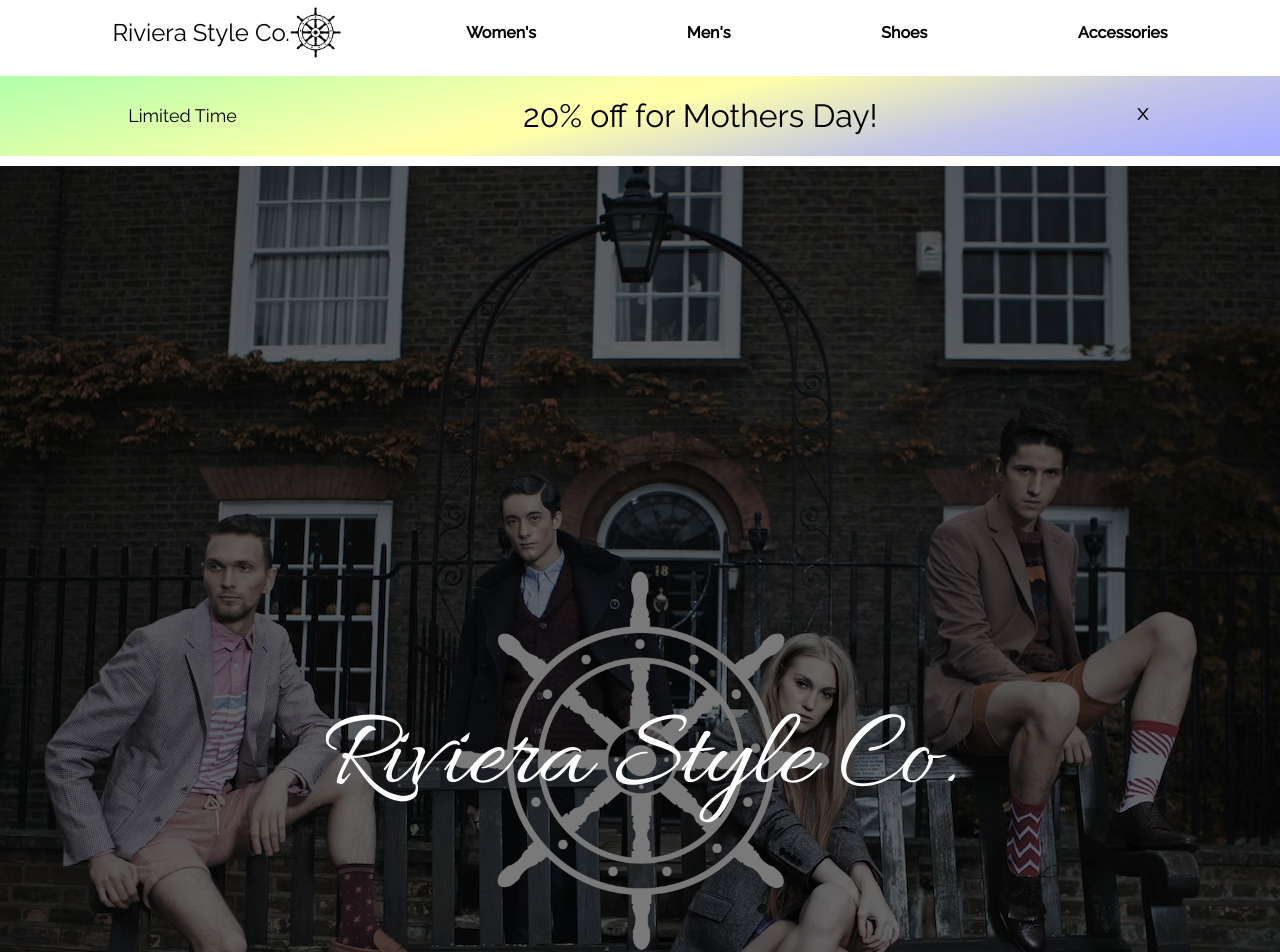
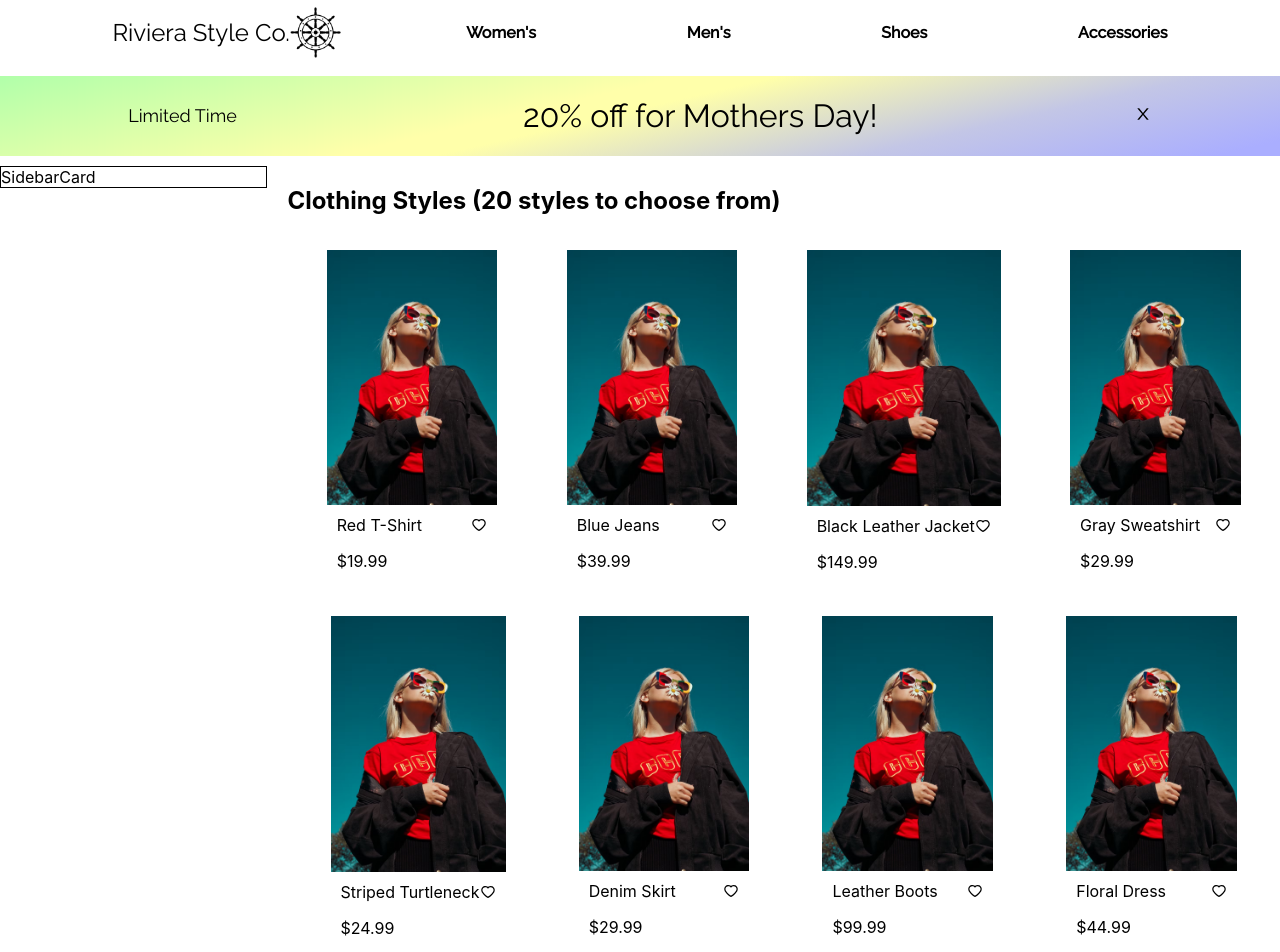
Before and after one commit to GordonPalagi/RivieraStyleCo, a React (Create React App) app in the folder riviera-style-co/: page / in a window 1280 px wide. Shown: the top 952 px of the page. Built offline with nearby package versions, Linux system fonts and the light colour scheme.

Commit message:
built the beginnings of the shopping page.

```diff
--- a/riviera-style-co/src/App.css
+++ b/riviera-style-co/src/App.css
@@ -6,6 +6,7 @@
   --photoSize-1000: 50vmax;
   --photoSize-800: 40vmax;
   --photoSize-500: 30vmax;
+  --photoSize-400: 20vmax;
   --photoSize-200: 4vmax;
 
   --fs-xxl: 6rem;
--- a/riviera-style-co/src/App.js
+++ b/riviera-style-co/src/App.js
@@ -1,11 +1,13 @@
 import './App.css';
-import Home from './Components/Layout/Home'
+import Home from './Components/Pages/Home';
 import Layout from './Components/Layout/Layout'
+import Shopping from './Components/Pages/Shopping';
 
 function App() {
   return (
     <Layout>
-      <Home/>
+      {/* <Home/> */}
+      <Shopping/>
     </Layout>
   )
 }
--- /dev/null
+++ b/riviera-style-co/src/Components/CSS/ShoppingCSS.css
@@ -0,0 +1,51 @@
+.shopping-con {
+    display: flex;
+    overflow: scroll;
+    justify-content: space-between;
+    align-items: stretch;
+}
+
+.picture-bed {
+    display: flex;
+    overflow: scroll;
+    flex-wrap: wrap;
+    justify-content: space-evenly;
+}
+
+.shopping-sidebar-con {
+    width: 100%;
+    margin-right: 20px;
+}
+
+.picture-con {
+
+}
+
+.shoppingCard-con {
+    height: var(--photoSize-400);
+    width: auto;
+    display: flex;
+    flex-direction: column;
+    padding: 20px;
+    margin: 10px 10px 60px 10px;
+}
+
+.shopCard-img {
+    height: 100%;
+    width: 100%;
+}
+
+.shopCard-details-con {
+    padding: 10px;
+}
+
+.shopCard-details-inner-con {
+    display: flex;
+    justify-content: space-between;
+    align-items: center;
+}
+
+.sidebar-card {
+    border: 1px solid black;
+
+}
--- /dev/null
+++ b/riviera-style-co/src/Components/Data/ClothingData.js
@@ -0,0 +1,147 @@
+import Jackets from '../Images/Jackets.avif'
+
+
+
+export default
+[
+    {
+      id: 1,
+      image: Jackets,
+      title: "Red T-Shirt",
+      price: "$19.99",
+      description: "This comfortable and stylish t-shirt is made from 100% cotton and is perfect for casual wear."
+    },
+    {
+      id: 2,
+      image: Jackets,
+      title: "Blue Jeans",
+      price: "$39.99",
+      description: "These classic blue jeans are made from high-quality denim and feature a relaxed fit and straight leg design."
+    },
+    {
+      id: 3,
+      image: Jackets,
+      title: "Black Leather Jacket",
+      price: "$149.99",
+      description: "This stylish and durable leather jacket is perfect for a night out on the town or a cool autumn day."
+    },
+    {
+      id: 4,
+      image: Jackets,
+      title: "Gray Sweatshirt",
+      price: "$29.99",
+      description: "Stay warm and cozy in this soft gray sweatshirt, featuring a comfortable loose fit and soft cotton material."
+    },
+    {
+      id: 5,
+      image: Jackets,
+      title: "Striped Turtleneck",
+      price: "$24.99",
+      description: "This classic turtleneck sweater features stylish stripes and a comfortable, stretchy fabric that will keep you warm all winter long."
+    },
+    {
+      id: 6,
+      image: Jackets,
+      title: "Denim Skirt",
+      price: "$29.99",
+      description: "This cute and versatile denim skirt is perfect for casual wear and can be dressed up or down with ease."
+    },
+    {
+      id: 7,
+      image: Jackets,
+      title: "Leather Boots",
+      price: "$99.99",
+      description: "These stylish leather boots are perfect for any occasion, with a classic design that will never go out of style."
+    },
+    {
+      id: 8,
+      image: Jackets,
+      title: "Floral Dress",
+      price: "$44.99",
+      description: "This beautiful floral dress is perfect for a summer day or a special occasion, with a flattering fit and flare design."
+    },
+    {
+      id: 9,
+      image: Jackets,
+      title: "Hooded Jacket",
+      price: "$59.99",
+      description: "Stay warm and dry in this durable hooded jacket, perfect for outdoor adventures and chilly days."
+    },
+    {
+      id: 10,
+      image: Jackets,
+      title: "High-Waisted Leggings",
+      price: "$19.99",
+      description: "These comfortable and stylish leggings feature a flattering high waist design and are perfect for any workout or casual wear."
+    },
+    {
+      id: 11,
+      image: Jackets,
+      title: "Red T-Shirt",
+      price: "$19.99",
+      description: "This comfortable and stylish t-shirt is made from 100% cotton and is perfect for casual wear."
+    },
+    {
+      id: 12,
+      image: Jackets,
+      title: "Blue Jeans",
+      price: "$39.99",
+      description: "These classic blue jeans are made from high-quality denim and feature a relaxed fit and straight leg design."
+    },
+    {
+      id: 13,
+      image: Jackets,
+      title: "Black Leather Jacket",
+      price: "$149.99",
+      description: "This stylish and durable leather jacket is perfect for a night out on the town or a cool autumn day."
+    },
+    {
+      id: 14,
+      image: Jackets,
+      title: "Gray Sweatshirt",
+      price: "$29.99",
+      description: "Stay warm and cozy in this soft gray sweatshirt, featuring a comfortable loose fit and soft cotton material."
+    },
+    {
+      id: 15,
+      image: Jackets,
+      title: "Striped Turtleneck",
+      price: "$24.99",
+      description: "This classic turtleneck sweater features stylish stripes and a comfortable, stretchy fabric that will keep you warm all winter long."
+    },
+    {
+      id: 16,
+      image: Jackets,
+      title: "Denim Skirt",
+      price: "$29.99",
+      description: "This cute and versatile denim skirt is perfect for casual wear and can be dressed up or down with ease."
+    },
+    {
+      id: 17,
+      image: Jackets,
+      title: "Leather Boots",
+      price: "$99.99",
+      description: "These stylish leather boots are perfect for any occasion, with a classic design that will never go out of style."
+    },
+    {
+      id: 18,
+      image: Jackets,
+      title: "Floral Dress",
+      price: "$44.99",
+      description: "This beautiful floral dress is perfect for a summer day or a special occasion, with a flattering fit and flare design."
+    },
+    {
+      id: 19,
+      image: Jackets,
+      title: "Hooded Jacket",
+      price: "$59.99",
+      description: "Stay warm and dry in this durable hooded jacket, perfect for outdoor adventures and chilly days."
+    },
+    {
+      id: 20,
+      image: Jackets,
+      title: "High-Waisted Leggings",
+      price: "$19.99",
+      description: "These comfortable and stylish leggings feature a flattering high waist design and are perfect for any workout or casual wear."
+    }
+  ];
--- /dev/null
+++ b/riviera-style-co/src/Components/Models/ShoppingCard.js
@@ -0,0 +1,30 @@
+import React from 'react'
+import { useState } from 'react'
+import { AiFillHeart } from 'react-icons/ai'
+import {AiOutlineHeart} from 'react-icons/ai'
+
+function ShoppingCard({props}) {
+const [heart, setHeart] = useState(false);
+
+const handleClick = () => {
+    setHeart(prev => !prev);
+}
+
+  return (
+    <div key={props.id} className='shoppingCard-con'>
+
+        <img className='shopCard-img' src={props.image} alt="" />
+
+        <div className='shopCard-details-con'>
+            <div className='shopCard-details-inner-con'>
+                <div>{props.title}</div>
+                {!heart ? <AiOutlineHeart onClick={handleClick}/>
+                : <AiFillHeart onClick={handleClick}/>}
+            </div>
+            <p>{props.price}</p>
+        </div>
+    </div>
+  )
+}
+
+export default ShoppingCard
--- /dev/null
+++ b/riviera-style-co/src/Components/Pages/Shopping.js
@@ -0,0 +1,35 @@
+import React from 'react'
+import ShoppingCard from '../Models/ShoppingCard'
+import '../CSS/ShoppingCSS.css'
+import ClothingData from '../Data/ClothingData'
+import SidebarCard from './SidebarCard'
+
+function Shopping() {
+
+
+
+
+  return (
+    <div className='shopping-con' >
+
+        <div className='shopping-sidebar-con'>
+            <SidebarCard/>
+        </div>
+
+        <div className='picture-con'>
+            <h2>Clothing Styles <span>({ClothingData.length} styles to choose from)</span></h2>
+            <div className='picture-bed'>
+                {ClothingData.map((item, index) => {
+                    return (
+                        <ShoppingCard key={index} props={item}/>
+                        )
+                    })}
+            </div>
+        </div>
+
+
+    </div>
+  )
+}
+
+export default Shopping
--- /dev/null
+++ b/riviera-style-co/src/Components/Pages/SidebarCard.js
@@ -0,0 +1,19 @@
+import React from 'react'
+import { useState } from 'react'
+
+function SidebarCard() {
+const [choice, setChoice] = useState(true);
+const handleClick = () => {
+    setChoice(prev => !prev);
+}
+
+  return (
+    choice ? <div
+        onClick={handleClick}
+        className='sidebar-card'> SidebarCard
+    </div> :
+    <div></div>
+  )
+}
+
+export default SidebarCard
```
Also changed, not shown: riviera-style-co/src/Components/Layout/Navigation.js (+2 -5 lines), riviera-style-co/src/Components/Pages/Home.js (renamed from riviera-style-co/src/Components/Layout/Home.js).
